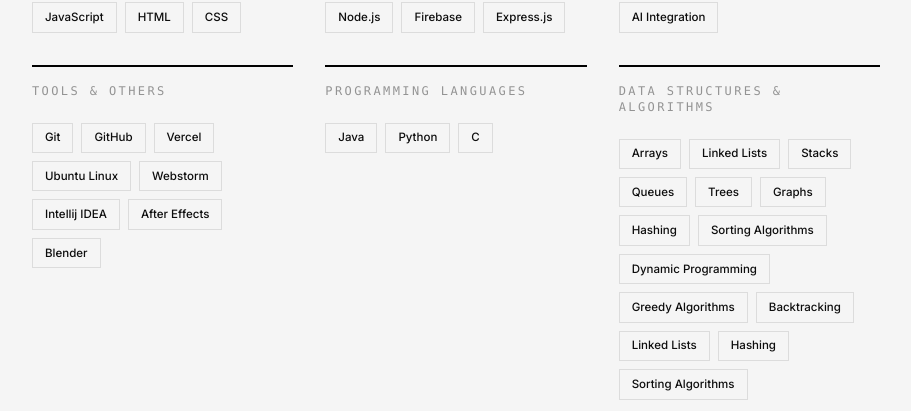
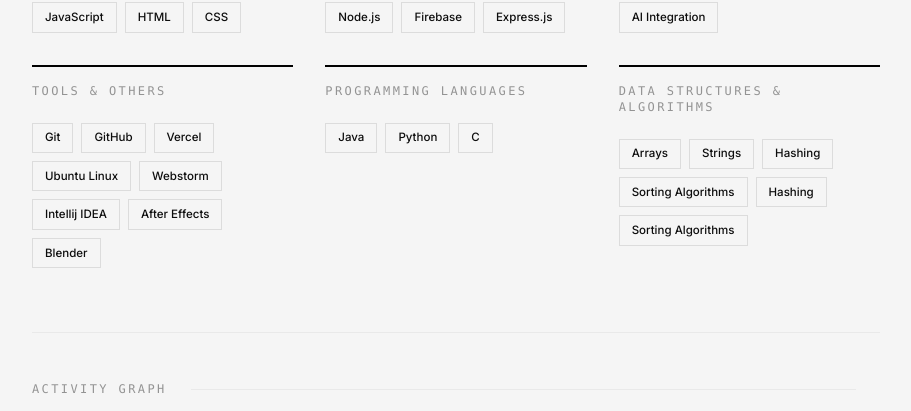
Before and after one commit to rishabhc286/Rishu-s-Portfolio, a React (Vite) app: page / in a window 1280 px wide. Shown: the part 4076-4487 px from the top of the page, without its empty margins (184-1095 px from the left). Built offline with nearby package versions, Linux system fonts and the light colour scheme; the HTML template or start-up script is replaced by a standard one.

Commit message:
Skill Section

```diff
--- a/src/components/SkillsSection.tsx
+++ b/src/components/SkillsSection.tsx
@@ -67,17 +67,18 @@
   {
     title: "Data Structures & Algorithms",
     skills: ["Arrays",
-      "Linked Lists",
-      "Stacks",
-      "Queues",
-      "Trees",
-      "Graphs",
+      //"Linked Lists",
+      //"Stacks",
+      //"Queues",
+      //"Trees",
+      //"Graphs",
+        "Strings",
       "Hashing",
       "Sorting Algorithms",
-      "Dynamic Programming",
-      "Greedy Algorithms",
-      "Backtracking",
-        "Linked Lists",
+      //"Dynamic Programming",
+      //"Greedy Algorithms",
+      //"Backtracking",
+        //"Linked Lists",
         //"Stacks",
         //"Queues",
         //"Trees",
```
